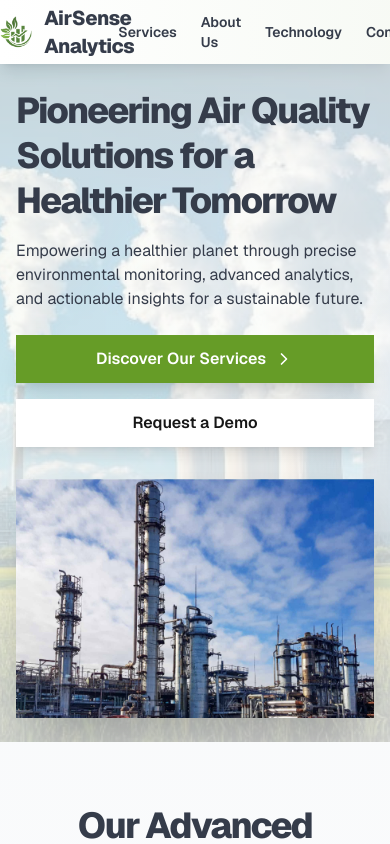
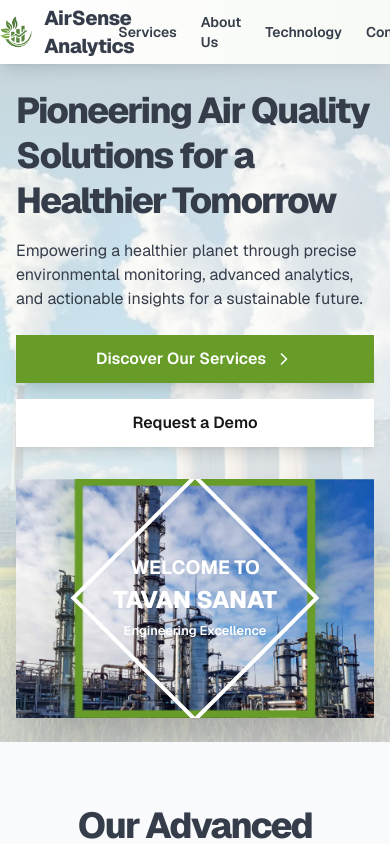
Before and after one commit to AliZok/tavan-sanat, a Next.js app: page /en in a window 390 px wide. Shown: the top 844 px of the page. Built offline with nearby package versions, Linux system fonts and the light colour scheme.

Commit message:
animated

```diff
--- a/src/app/[locale]/page.tsx
+++ b/src/app/[locale]/page.tsx
@@ -99,13 +99,43 @@
                 </button>
               </div>
             </div>
+            <div className="relative mx-auto aspect-[3/2] overflow-hidden sm:w-full lg:order-last lg:aspect-[4/3] shadow-2xl animate-fade-in-right">
               <Image
                 src="/blue-industry.jpg"
                 width="750"
                 height="500"
                 alt="Air Quality Monitoring - Industrial Environment"
-              className="mx-auto aspect-[3/2] overflow-hidden object-cover sm:w-full lg:order-last lg:aspect-[4/3] shadow-2xl animate-fade-in-right"
+                className="w-full h-full object-cover"
               />
+
+              {/* Animated Graphic Shape - Diamond */}
+              <div className="absolute inset-0 flex items-center justify-center">
+                <div className="relative w-96 h-96 animate-scale-in delay-600 diamond-container">
+                  {/* Outer Diamond */}
+                  <div className="absolute inset-0 transform rotate-45 border-8 border-[#669c27] bg-transparent animate-diamond-pulse"></div>
+
+                  {/* Inner Diamond */}
+                  <div className="absolute inset-8 transform rotate-45 border-4 border-white bg-transparent"></div>
+
+                  {/* Animated Slogan */}
+                  <div className="absolute inset-0 flex flex-col items-center justify-center text-white z-10 diamond-text">
+                    <div className="text-center">
+                      <h3 className="text-3xl font-bold mb-2 animate-slide-in-top delay-800 animate-text-glow">
+                        WELCOME TO
+                      </h3>
+                      <h2 className="text-4xl font-extrabold animate-slide-up delay-1000 animate-text-glow">
+                        TAVAN SANAT
+                      </h2>
+                      <p className="text-lg font-semibold mt-2 animate-fade-in-slow delay-1200 animate-text-glow">
+                        Engineering Excellence
+                      </p>
+                    </div>
+                  </div>
+                </div>
+              </div>
+
+
+            </div>
           </div>
         </section>
 
--- a/src/app/globals.css
+++ b/src/app/globals.css
@@ -172,6 +172,114 @@
   }
 }
 
+/* New animations for shapes and text */
+@keyframes float {
+  0%, 100% {
+    transform: translateY(0px);
+  }
+  50% {
+    transform: translateY(-20px);
+  }
+}
+
+@keyframes rotate {
+  from {
+    transform: rotate(0deg);
+  }
+  to {
+    transform: rotate(360deg);
+  }
+}
+
+@keyframes pulse-glow {
+  0%, 100% {
+    box-shadow: 0 0 20px rgba(102, 156, 39, 0.3);
+  }
+  50% {
+    box-shadow: 0 0 40px rgba(102, 156, 39, 0.6);
+  }
+}
+
+@keyframes diamond-pulse {
+  0%, 100% {
+    transform: rotate(45deg) scale(1);
+    box-shadow: 0 0 30px rgba(102, 156, 39, 0.4);
+  }
+  50% {
+    transform: rotate(45deg) scale(1.05);
+    box-shadow: 0 0 50px rgba(102, 156, 39, 0.7);
+  }
+}
+
+@keyframes text-glow {
+  0%, 100% {
+    text-shadow: 0 0 10px rgba(255, 255, 255, 0.5);
+  }
+  50% {
+    text-shadow: 0 0 20px rgba(255, 255, 255, 0.8), 0 0 30px rgba(255, 255, 255, 0.6);
+  }
+}
+
+@keyframes typewriter {
+  from {
+    width: 0;
+  }
+  to {
+    width: 100%;
+  }
+}
+
+@keyframes blink {
+  0%, 50% {
+    border-color: transparent;
+  }
+  51%, 100% {
+    border-color: #669c27;
+  }
+}
+
+@keyframes slide-in-from-top {
+  from {
+    opacity: 0;
+    transform: translateY(-50px);
+  }
+  to {
+    opacity: 1;
+    transform: translateY(0);
+  }
+}
+
+@keyframes scale-in {
+  from {
+    opacity: 0;
+    transform: scale(0);
+  }
+  to {
+    opacity: 1;
+    transform: scale(1);
+  }
+}
+
+@keyframes fade-in-slow {
+  from {
+    opacity: 0;
+  }
+  to {
+    opacity: 1;
+  }
+}
+
+@keyframes slide-up {
+  from {
+    opacity: 0;
+    transform: translateY(30px);
+  }
+  to {
+    opacity: 1;
+    transform: translateY(0);
+  }
+}
+
 .animate-fade-in-up {
   animation: fade-in-up 0.6s ease-out;
 }
@@ -188,6 +296,51 @@
   animation: bounce-in 0.6s ease-out;
 }
 
+/* New animation classes */
+.animate-float {
+  animation: float 6s ease-in-out infinite;
+}
+
+.animate-rotate {
+  animation: rotate 20s linear infinite;
+}
+
+.animate-pulse-glow {
+  animation: pulse-glow 2s ease-in-out infinite;
+}
+
+.animate-diamond-pulse {
+  animation: diamond-pulse 3s ease-in-out infinite;
+}
+
+.animate-text-glow {
+  animation: text-glow 2s ease-in-out infinite;
+}
+
+.animate-typewriter {
+  animation: typewriter 3s steps(40, end) 0.5s both;
+}
+
+.animate-blink {
+  animation: blink 1s infinite;
+}
+
+.animate-slide-in-top {
+  animation: slide-in-from-top 0.8s ease-out;
+}
+
+.animate-scale-in {
+  animation: scale-in 0.6s ease-out;
+}
+
+.animate-fade-in-slow {
+  animation: fade-in-slow 2s ease-out;
+}
+
+.animate-slide-up {
+  animation: slide-up 1s ease-out;
+}
+
 .delay-100 {
   animation-delay: 0.1s;
 }
@@ -198,6 +351,26 @@
 
 .delay-400 {
   animation-delay: 0.4s;
+}
+
+.delay-600 {
+  animation-delay: 0.6s;
+}
+
+.delay-800 {
+  animation-delay: 0.8s;
+}
+
+.delay-1000 {
+  animation-delay: 1s;
+}
+
+.delay-1200 {
+  animation-delay: 1.2s;
+}
+
+.delay-1500 {
+  animation-delay: 1.5s;
 }
 
 /* Button cursor pointer */
@@ -234,3 +407,180 @@
 ::-webkit-scrollbar-thumb:hover {
   background: #588e1a;
 }
+
+/* Image overlay styles */
+.image-overlay {
+  position: relative;
+  overflow: hidden;
+}
+
+.floating-shape {
+  position: absolute;
+  z-index: 10;
+  pointer-events: none;
+}
+
+/* Industrial/Artistic Graphics */
+.industrial-circle {
+  width: 80px;
+  height: 80px;
+  border: 3px solid rgba(102, 156, 39, 0.4);
+  border-radius: 50%;
+  position: relative;
+}
+
+.industrial-circle::before {
+  content: '';
+  position: absolute;
+  top: 50%;
+  left: 50%;
+  transform: translate(-50%, -50%);
+  width: 60px;
+  height: 60px;
+  border: 2px solid rgba(102, 156, 39, 0.3);
+  border-radius: 50%;
+}
+
+.industrial-square {
+  width: 60px;
+  height: 60px;
+  border: 3px solid rgba(102, 156, 39, 0.4);
+  transform: rotate(45deg);
+  position: relative;
+}
+
+.industrial-square::before {
+  content: '';
+  position: absolute;
+  top: 50%;
+  left: 50%;
+  transform: translate(-50%, -50%);
+  width: 40px;
+  height: 40px;
+  border: 2px solid rgba(102, 156, 39, 0.3);
+  transform: rotate(-45deg);
+}
+
+.industrial-triangle {
+  width: 0;
+  height: 0;
+  border-left: 30px solid transparent;
+  border-right: 30px solid transparent;
+  border-bottom: 52px solid rgba(102, 156, 39, 0.3);
+  position: relative;
+}
+
+.industrial-triangle::before {
+  content: '';
+  position: absolute;
+  top: 10px;
+  left: -20px;
+  width: 0;
+  height: 0;
+  border-left: 20px solid transparent;
+  border-right: 20px solid transparent;
+  border-bottom: 35px solid rgba(102, 156, 39, 0.2);
+}
+
+.industrial-hexagon {
+  width: 70px;
+  height: 40px;
+  background: rgba(102, 156, 39, 0.2);
+  position: relative;
+  clip-path: polygon(25% 0%, 75% 0%, 100% 50%, 75% 100%, 25% 100%, 0% 50%);
+}
+
+.industrial-hexagon::before {
+  content: '';
+  position: absolute;
+  top: 50%;
+  left: 50%;
+  transform: translate(-50%, -50%);
+  width: 50px;
+  height: 30px;
+  background: rgba(102, 156, 39, 0.1);
+  clip-path: polygon(25% 0%, 75% 0%, 100% 50%, 75% 100%, 25% 100%, 0% 50%);
+}
+
+/* Enhanced Slogan Design */
+.slogan-container {
+  position: absolute;
+  top: 50%;
+  left: 50%;
+  transform: translate(-50%, -50%);
+  z-index: 20;
+  text-align: center;
+  background: rgba(255, 255, 255, 0.95);
+  backdrop-filter: blur(15px);
+  border: 3px solid #669c27;
+  border-radius: 20px;
+  padding: 30px 40px;
+  box-shadow: 0 15px 50px rgba(0, 0, 0, 0.2);
+  max-width: 500px;
+  width: 90%;
+}
+
+/* Responsive Diamond Design */
+@media (max-width: 768px) {
+  .diamond-container {
+    width: 280px !important;
+    height: 280px !important;
+  }
+
+  .diamond-text h3 {
+    font-size: 1.5rem !important;
+  }
+
+  .diamond-text h2 {
+    font-size: 2rem !important;
+  }
+
+  .diamond-text p {
+    font-size: 0.9rem !important;
+  }
+}
+
+@media (max-width: 480px) {
+  .diamond-container {
+    width: 240px !important;
+    height: 240px !important;
+  }
+
+  .diamond-text h3 {
+    font-size: 1.2rem !important;
+  }
+
+  .diamond-text h2 {
+    font-size: 1.5rem !important;
+  }
+
+  .diamond-text p {
+    font-size: 0.8rem !important;
+  }
+}
+
+.slogan-text {
+  font-size: 2.5rem;
+  font-weight: 900;
+  color: #353c4a;
+  line-height: 1.2;
+  text-transform: uppercase;
+  letter-spacing: 2px;
+  margin: 0;
+  text-shadow: 2px 2px 4px rgba(0, 0, 0, 0.1);
+}
+
+.slogan-subtitle {
+  font-size: 1.2rem;
+  font-weight: 600;
+  color: #669c27;
+  margin-top: 10px;
+  text-transform: uppercase;
+  letter-spacing: 1px;
+}
+
+.typewriter-cursor {
+  border-right: 4px solid #669c27;
+  animation: blink 1s infinite;
+  margin-left: 5px;
+}
```
Lines whose indentation alone changed are shown as unchanged.
